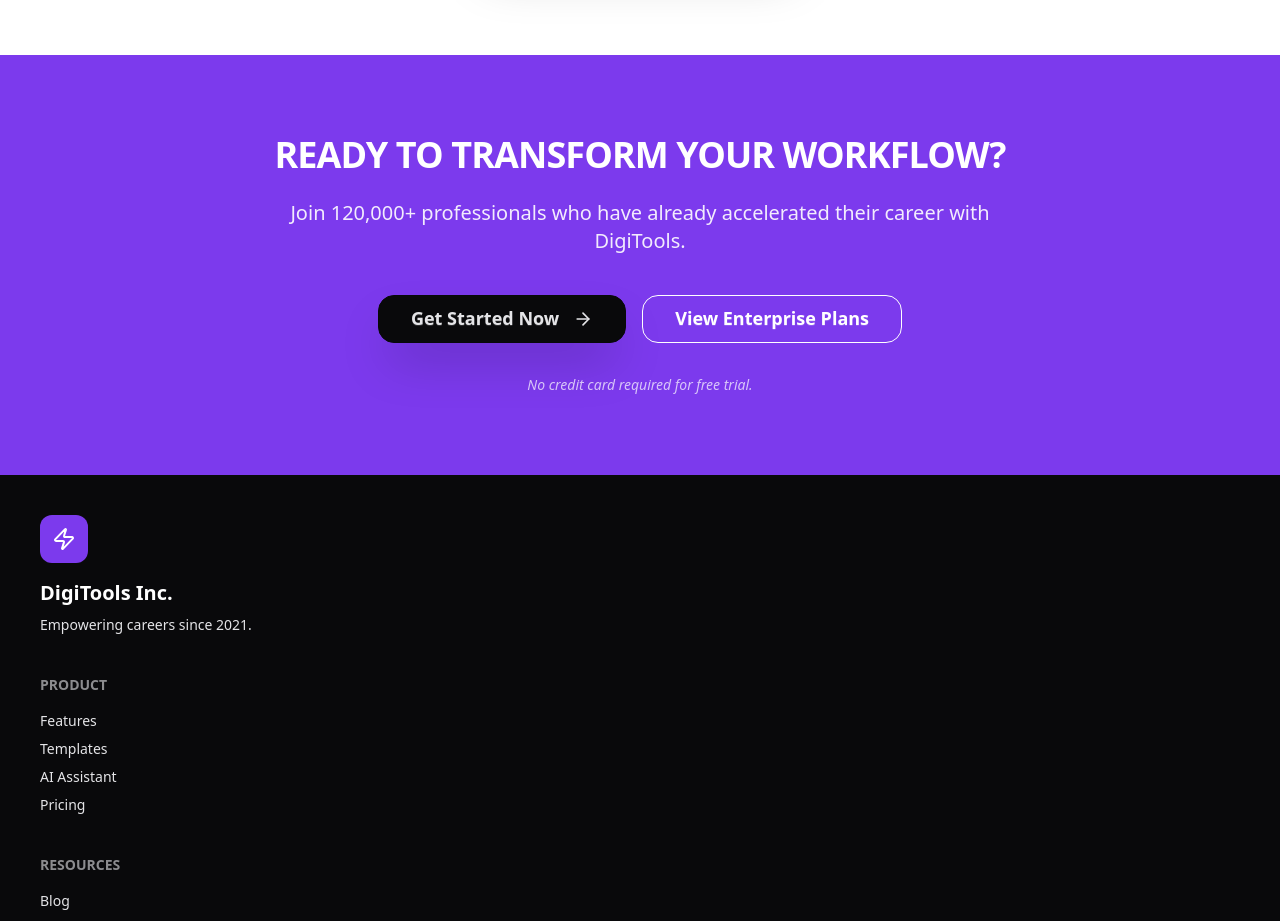
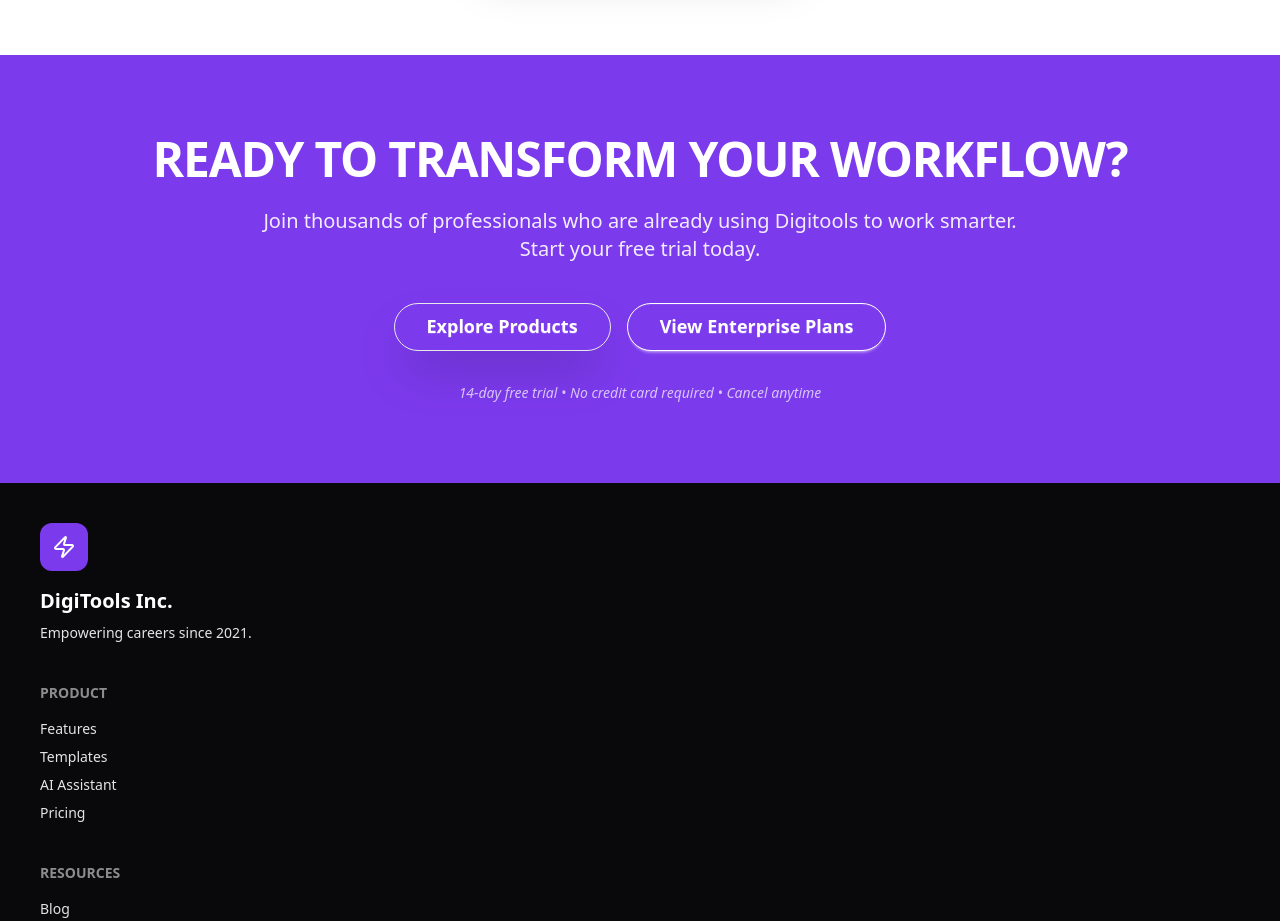
Before and after one commit to Clone54/Assignment_6, a React (Vite) app: page / in a window 1280 px wide. Shown: the part 3620-4541 px from the top of the page. Built offline with nearby package versions, Linux system fonts and the light colour scheme; a small style sheet from the web is missing.

Commit message:
ready to transfrom

```diff
--- a/src/components/CTASection.jsx
+++ b/src/components/CTASection.jsx
@@ -2,19 +2,18 @@ import { ArrowRight } from 'lucide-react';
 
 export const CTASection = () => (
   <div className="bg-primary py-20 px-4 md:px-12 text-center text-primary-content">
-    <div className="max-w-3xl mx-auto">
-      <h2 className="text-4xl font-black mb-6 uppercase tracking-tight">Ready to Transform Your Workflow?</h2>
-      <p className="text-xl opacity-90 mb-10">Join 120,000+ professionals who have already accelerated their career with DigiTools.</p>
+    <div className="max-w-5xl mx-auto">
+      <h2 className="text-5xl font-black mb-6 uppercase tracking-tight">Ready to Transform Your Workflow?</h2>
+      <p className="text-xl opacity-90 mb-10"><span>Join thousands of professionals who are already using Digitools to work smarter.</span> <br /> <span>  Start your free trial today.</span></p>
       <div className="flex flex-col sm:flex-row gap-4 justify-center">
-        <button className="btn btn-neutral btn-lg px-8 rounded-2xl shadow-2xl">
-          Get Started Now
-          <ArrowRight size={20} className="ml-2" />
+        <button className="btn btn-white btn-lg px-8 rounded-full shadow-2xl bg-primary text-white hover:bg-white hover:text-primary">
+          Explore Products
         </button>
-        <button className="btn btn-outline btn-lg px-8 rounded-2xl border-white text-white hover:bg-white hover:text-primary">
+        <button className="btn btn-lg px-8 rounded-full border-white bg-primary text-white hover:bg-white hover:text-primary">
           View Enterprise Plans
         </button>
       </div>
-      <p className="mt-8 text-sm opacity-70 italic">No credit card required for free trial.</p>
+      <p className="mt-8 text-sm opacity-70 italic">14-day free trial • No credit card required • Cancel anytime</p>
     </div>
   </div>
 );
```
